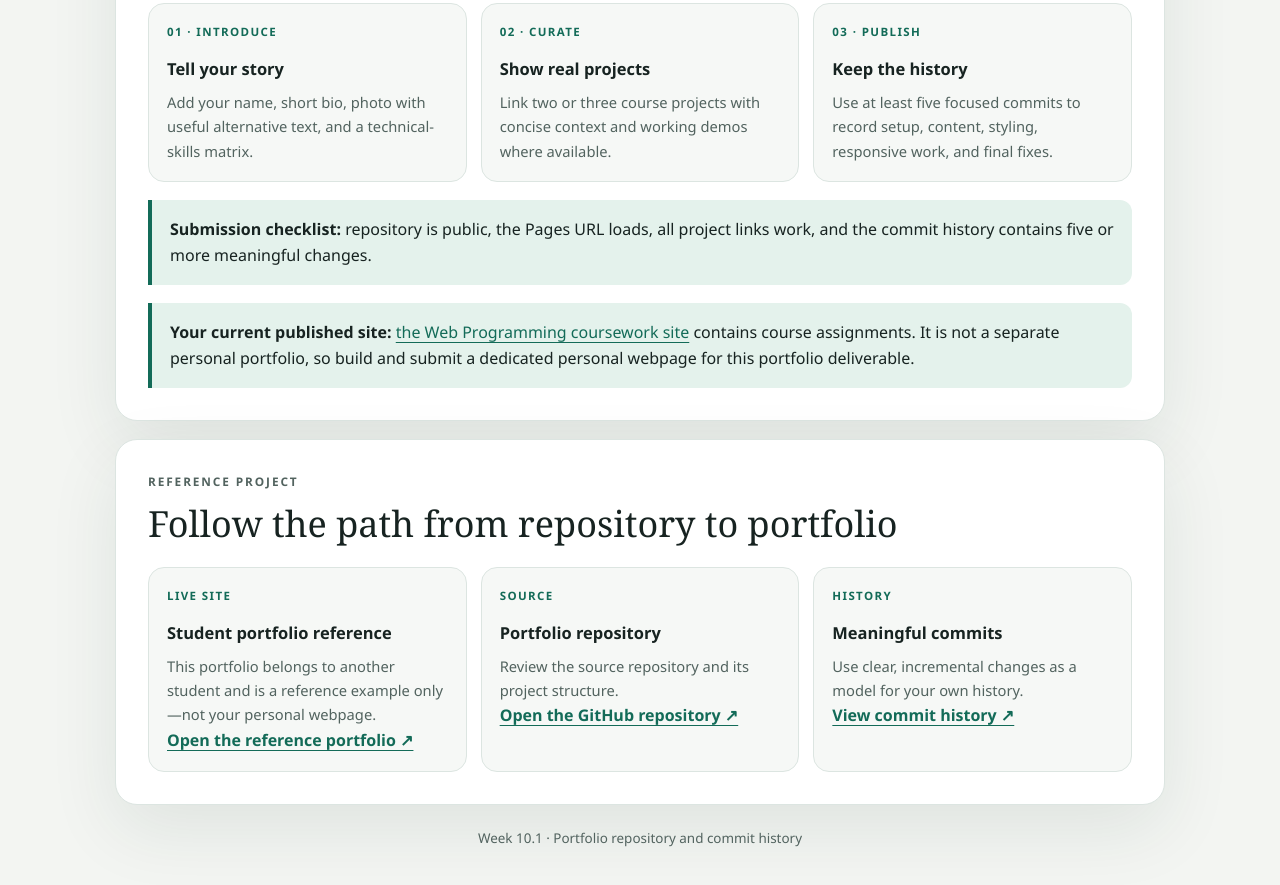
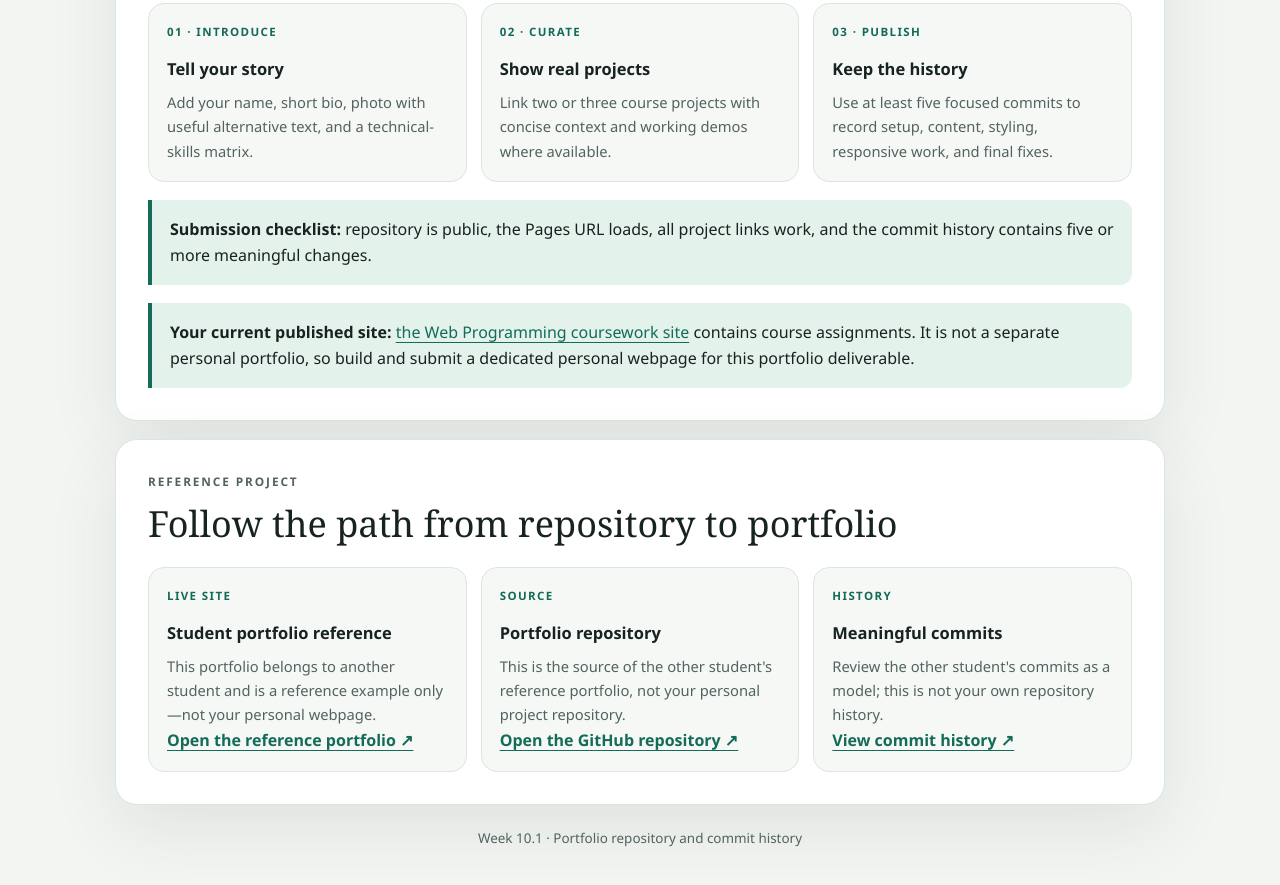
Before and after one commit to bisyorbek2006/web-programming-exer, a plain HTML site: page week10_1/index.html in a window 1280 px wide. Shown: the part 869-1754 px from the top of the page. Drawn offline with Linux system fonts and the light colour scheme.

Commit message:
lkjhgfdsamnbvcxz

```diff
--- a/week10_1/index.html
+++ b/week10_1/index.html
@@ -71,13 +71,13 @@
         <article class="assignment-card">
           <span class="card-index">Source</span>
           <h3>Portfolio repository</h3>
-          <p>Review the source repository and its project structure.</p>
+          <p>This is the source of the other student's reference portfolio, not your personal project repository.</p>
           <a href="https://github.com/kahlen2008/kahlensdigitalportfolio" target="_blank" rel="noopener noreferrer">Open the GitHub repository ↗</a>
         </article>
         <article class="assignment-card">
           <span class="card-index">History</span>
           <h3>Meaningful commits</h3>
-          <p>Use clear, incremental changes as a model for your own history.</p>
+          <p>Review the other student's commits as a model; this is not your own repository history.</p>
           <a href="https://github.com/kahlen2008/kahlensdigitalportfolio/commits/main/" target="_blank" rel="noopener noreferrer">View commit history ↗</a>
         </article>
       </div>
```
Also changed, not shown: week10_2/index.html (+1 -1 lines).
